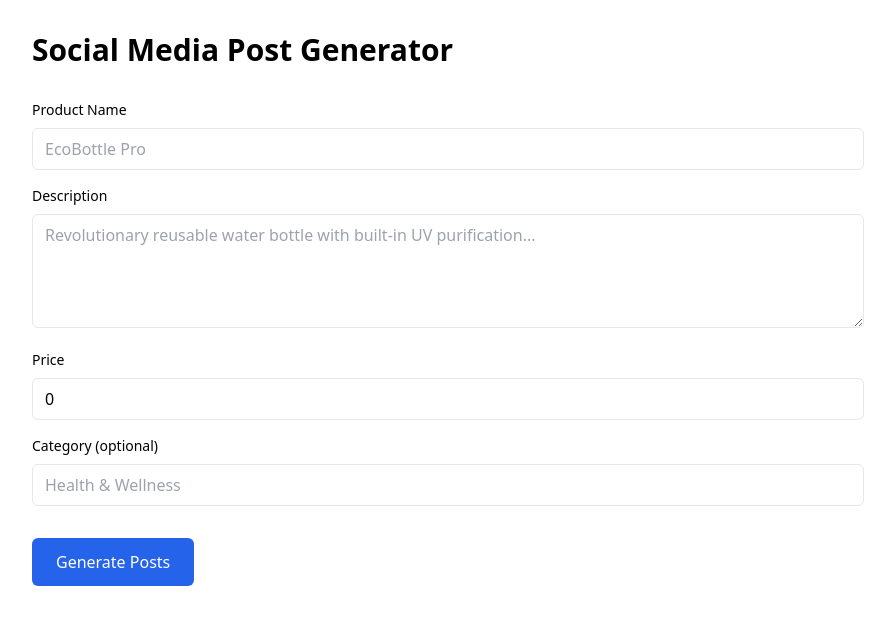
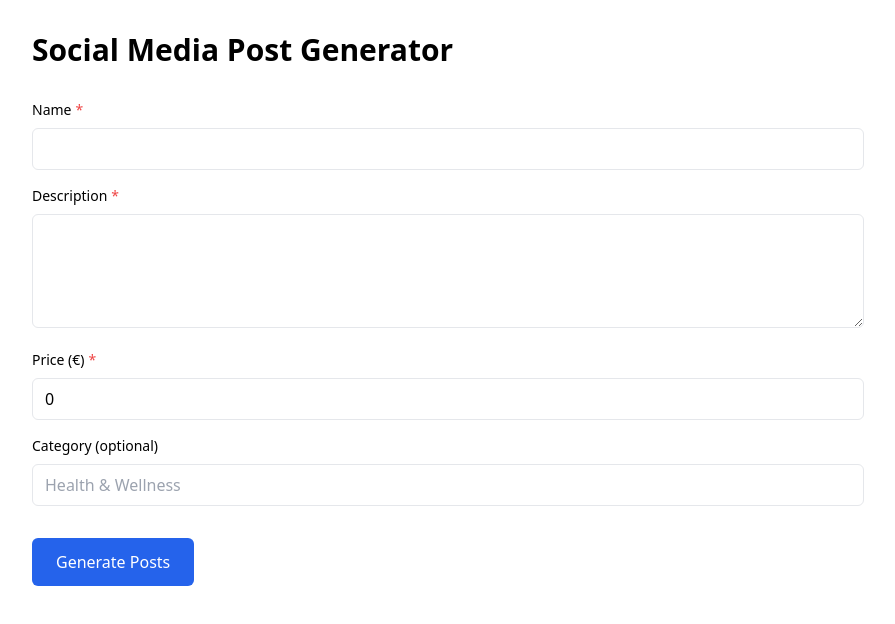
Before and after one commit to JurateSt/SocialPostGenerator, a Next.js app in the folder frontend/: page / in a window 1280 px wide. Shown: the top 624 px of the page, without its empty margins (192-1087 px from the left). Built offline with nearby package versions, Linux system fonts and the light colour scheme.

Commit message:
improve stucture and UI experience

```diff
--- a/frontend/src/app/page.tsx
+++ b/frontend/src/app/page.tsx
@@ -3,6 +3,10 @@
 import { useState } from "react";
 import { generatePosts } from "../api";
 import { ERROR_MESSAGES } from "@/messages/errors";
+import { FormInput } from "@/components/FormInput";
+import { FormTextArea } from "@/components/FormTextArea";
+import { FormNumber } from "@/components/FormNumber";
+import Loading from "@/components/Loading";
 
 interface Product {
   name: string;
@@ -31,20 +35,27 @@ export default function Home() {
     category: "",
   });
   const [posts, setPosts] = useState<SocialMediaPost[]>([]);
+  const [isLoading, setIsLoading] = useState(false);
 
   const handleGeneratePosts = async () => {
+    if (isLoading) return;
     setError(null);
+    setIsLoading(true);
+
     try {
       const result = await generatePosts(product);
       setPosts(result.posts);
     } catch (err: any) {
       const errorCode = err?.code || "UNKNOWN_ERROR";
       setError(ERROR_MESSAGES[errorCode] || ERROR_MESSAGES.UNKNOWN_ERROR);
+    } finally {
+      setIsLoading(false);
     }
   };
 
   return (
     <main className="min-h-screen p-8 max-w-4xl mx-auto">
+      {isLoading && <Loading />}
       <h1 className="text-3xl font-bold mb-8">Social Media Post Generator</h1>
 
       {/* TODO: in real life would use toast library, tried not overengineering this */}
@@ -56,39 +67,29 @@ export default function Home() {
 
       <div className="space-y-4 mb-8">
         <div>
-          <label className="block text-sm font-medium mb-2">Product Name</label>
-          <input
-            type="text"
-            className="w-full px-3 py-2 border rounded-md"
+          <FormInput
+            label="Name"
             value={product.name}
-            onChange={(e) => setProduct({ ...product, name: e.target.value })}
-            placeholder="EcoBottle Pro"
+            required
+            onChange={(value) => setProduct({ ...product, name: value })}
           />
         </div>
 
         <div>
-          <label className="block text-sm font-medium mb-2">Description</label>
-          <textarea
-            className="w-full px-3 py-2 border rounded-md"
-            rows={4}
+          <FormTextArea
+            label="Description"
             value={product.description}
-            onChange={(e) =>
-              setProduct({ ...product, description: e.target.value })
-            }
-            placeholder="Revolutionary reusable water bottle with built-in UV purification..."
+            required
+            onChange={(value) => setProduct({ ...product, description: value })}
           />
         </div>
 
         <div>
-          <label className="block text-sm font-medium mb-2">Price</label>
-          <input
-            type="number"
-            className="w-full px-3 py-2 border rounded-md"
+          <FormNumber
+            label="Price (€)"
             value={product.price}
-            onChange={(e) =>
-              setProduct({ ...product, price: parseFloat(e.target.value) || 0 })
-            }
-            placeholder="49.99"
+            required
+            onChange={(value) => setProduct({ ...product, price: value })}
           />
         </div>
 
@@ -111,8 +112,9 @@ export default function Home() {
       <button
         onClick={handleGeneratePosts}
         className="px-6 py-3 bg-blue-600 text-white rounded-md hover:bg-blue-700 disabled:bg-gray-400 disabled:cursor-not-allowed transition-colors"
+        disabled={isLoading}
       >
-        Generate Posts
+        {isLoading ? "Generating..." : "Generate Posts"}
       </button>
 
       {posts.length > 0 && (
--- /dev/null
+++ b/frontend/src/components/FormInput.tsx
@@ -0,0 +1,33 @@
+// TODO: in real life knowing project requirements, MAYBE (that's a big maybe) would make this more generic and reusable with input type.
+interface FormFieldProps {
+  label: string;
+  required?: boolean;
+  value: string;
+  placeholder?: string;
+  onChange: (value: string) => void;
+}
+
+export const FormInput = ({
+  label,
+  required = false,
+  value,
+  placeholder,
+  onChange,
+}: FormFieldProps) => {
+  return (
+    <div>
+      <label className="block text-sm font-medium mb-2">
+        {label}
+        {required && <span className="text-red-500 ml-1">*</span>}
+      </label>
+
+      <input
+        type="text"
+        className="w-full px-3 py-2 border rounded-md"
+        value={value}
+        placeholder={placeholder}
+        onChange={(e) => onChange(e.target.value)}
+      />
+    </div>
+  );
+};
--- /dev/null
+++ b/frontend/src/components/FormNumber.tsx
@@ -0,0 +1,41 @@
+interface FormNumberProps {
+  label: string;
+  required?: boolean;
+  value: number | "";
+  placeholder?: string;
+  min?: number;
+  step?: number;
+  onChange: (value: number | "") => void;
+}
+
+export const FormNumber = ({
+  label,
+  required = false,
+  value,
+  placeholder,
+  min,
+  step = 1,
+  onChange,
+}: FormNumberProps) => {
+  return (
+    <div>
+      <label className="block text-sm font-medium mb-2">
+        {label}
+        {required && <span className="text-red-500 ml-1">*</span>}
+      </label>
+
+      <input
+        type="number"
+        className="w-full px-3 py-2 border rounded-md"
+        value={value}
+        placeholder={placeholder}
+        min={min}
+        step={step}
+        onChange={(e) => {
+          const v = e.target.value;
+          onChange(v === "" ? "" : Number(v));
+        }}
+      />
+    </div>
+  );
+};
--- /dev/null
+++ b/frontend/src/components/FormTextArea.tsx
@@ -0,0 +1,35 @@
+interface FormTextAreaProps {
+  label: string;
+  value: string;
+  onChange: (value: string) => void;
+  placeholder?: string;
+  required?: boolean;
+  rows?: number;
+}
+
+export const FormTextArea = ({
+  label,
+  value,
+  onChange,
+  placeholder,
+  required = false,
+  rows = 4,
+}: FormTextAreaProps) => {
+  return (
+    <div>
+      <label className="block text-sm font-medium mb-2">
+        {label}
+        {required && <span className="text-red-500 ml-1">*</span>}
+      </label>
+
+      <textarea
+        className="w-full px-3 py-2 border rounded-md"
+        rows={rows}
+        value={value}
+        onChange={(e) => onChange(e.target.value)}
+        placeholder={placeholder}
+        required={required}
+      />
+    </div>
+  );
+};
--- /dev/null
+++ b/frontend/src/components/Loading.tsx
@@ -0,0 +1,34 @@
+// TODO: in real life would use a library for loading
+"use client";
+
+import { useMemo } from "react";
+
+const MESSAGES = [
+  "Wait for it… 👉👀👀",
+  "Generating magic… ✨",
+  "Talking to the AI brain… 🧠",
+  "Crafting your posts… ✍️",
+  "Almost there… 🚀",
+  "Hold on… good things take time 😄",
+];
+
+const Loading = () => {
+  const message = useMemo(
+    () => MESSAGES[Math.floor(Math.random() * MESSAGES.length)],
+    []
+  );
+
+  return (
+    <div className="fixed inset-0 z-50 flex items-center justify-center bg-black/30 backdrop-blur-sm">
+      <div className="flex flex-col items-center gap-4 rounded-lg bg-white px-6 py-5 shadow-lg">
+        {/* spinner */}
+        <div className="h-10 w-10 animate-spin rounded-full border-4 border-gray-300 border-t-blue-600" />
+
+        {/* message */}
+        <p className="text-sm text-gray-600">{message}</p>
+      </div>
+    </div>
+  );
+};
+
+export default Loading;
```
